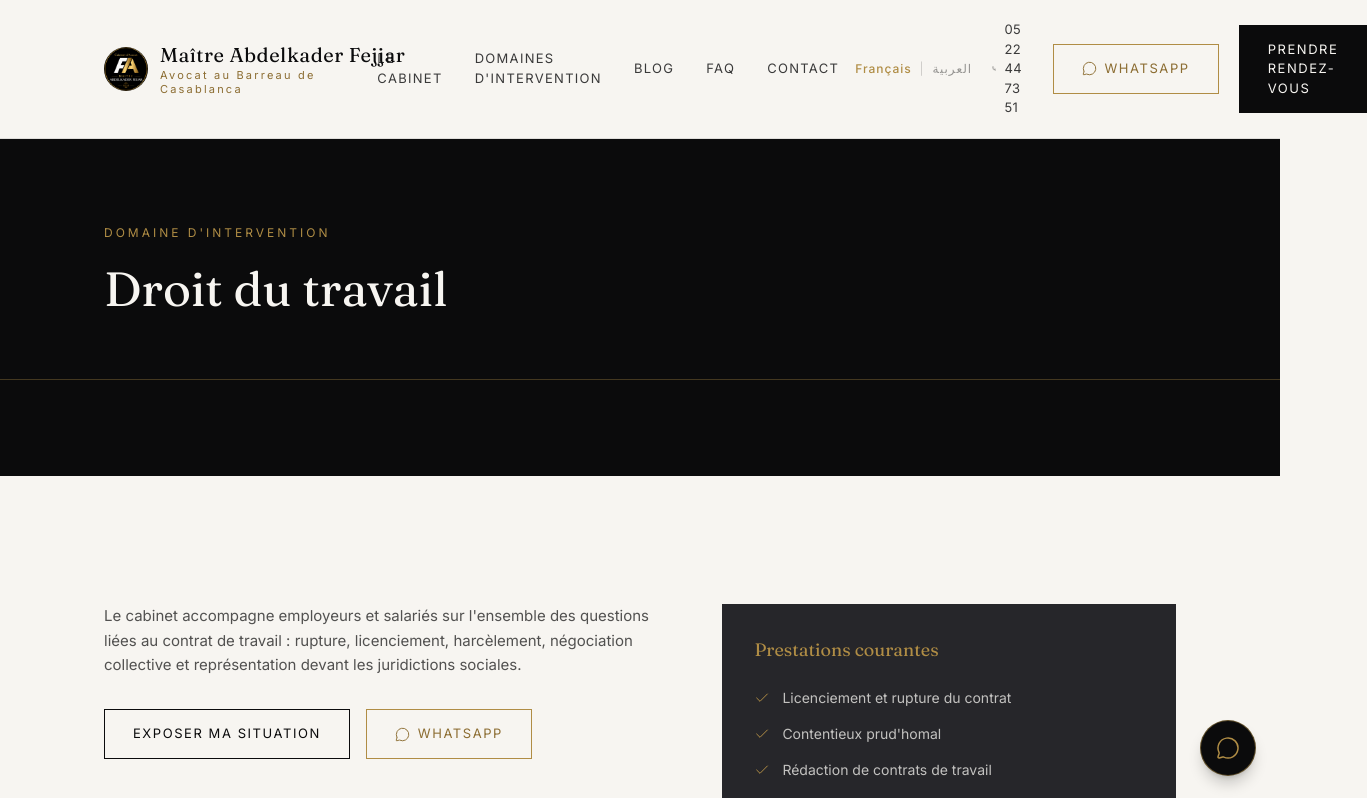
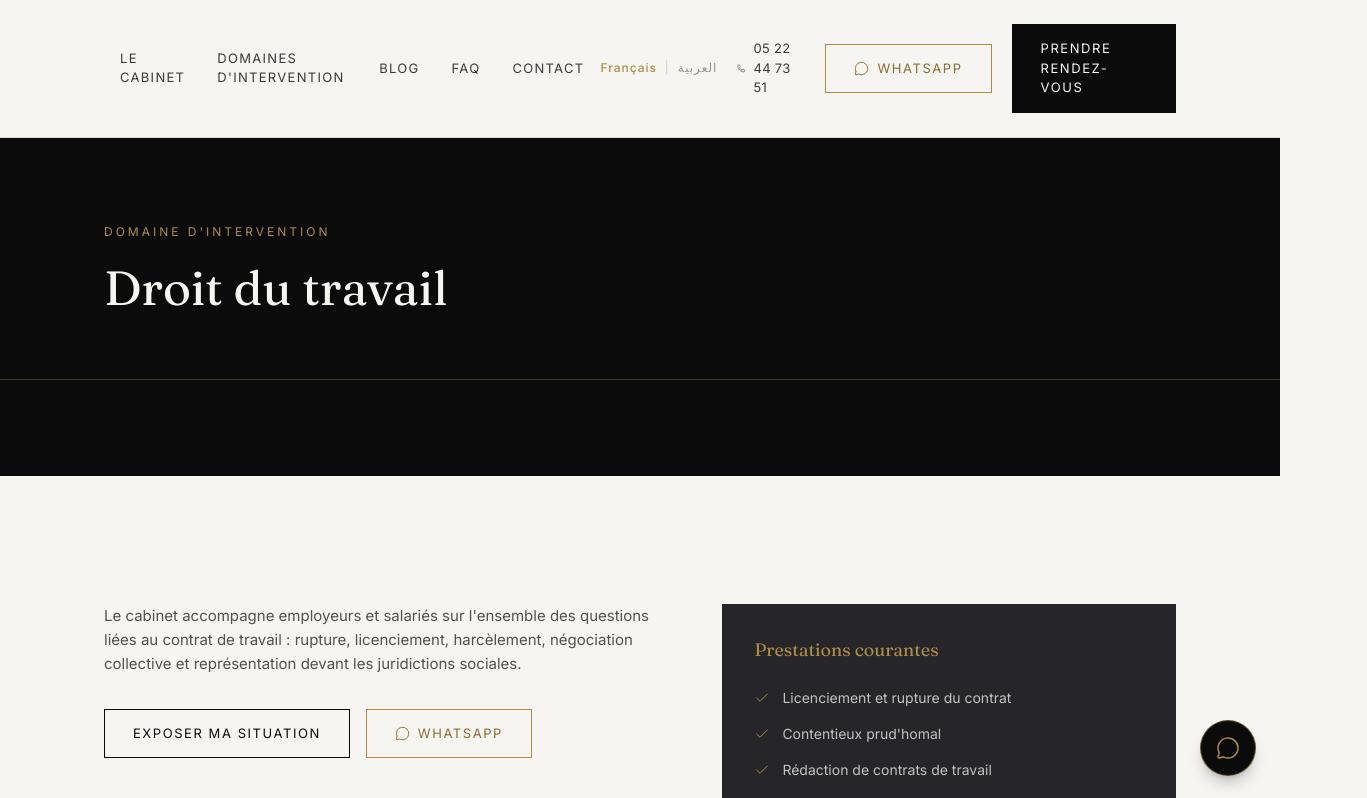
Before and after one commit to mmoh96686-hash/fejjar-avocat, a Next.js app: page /fr/domaines/droit-du-travail in a window 1280 px wide. Shown: the top 798 px of the page, 1367 px wide, since content can reach past the window. Built offline with nearby package versions, Linux system fonts and the light colour scheme.

Commit message:
version 9 ajustement

```diff
--- a/components/layout/Header.tsx
+++ b/components/layout/Header.tsx
@@ -28,7 +28,11 @@ export function Header() {
   return (
     <header className="sticky top-0 z-50 bg-blanc-casse/95 backdrop-blur-sm border-b border-noir/10">
       <Container className="flex items-center justify-between py-5 gap-4">
-        <Link href="/" className="flex items-center gap-3" onClick={() => setOpen(false)}>
+        <Link
+  href="/"
+  className="flex items-center gap-3 flex-1 min-w-0"
+  onClick={() => setOpen(false)}
+>
           <Image
             src="/images/logo.png"
             alt="Logo — Cabinet d'Avocat Maître Abdelkader Fejjar"
@@ -37,8 +41,8 @@ export function Header() {
             className="rounded-full shrink-0"
             priority
           />
-          <span className="flex flex-col leading-tight min-w-0">
-            <span className="font-display text-lg md:text-xl tracking-wide whitespace-nowrap">
+          <span className="flex flex-col leading-tight flex-1 min-w-0 overflow-hidden">
+            <span className="font-display text-[18px] md:text-xl tracking-wide whitespace-nowrap overflow-hidden text-ellipsis">
               {getCabinetName(locale)}
             </span>
             <span className="text-[11px]  tracking-[0.2em] text-dore-fonce">
--- a/messages/fr.json
+++ b/messages/fr.json
@@ -354,7 +354,7 @@
     "items": {
       "droit-du-travail": {
         "nom": "Droit du travail",
-        "resume": "Prise en charge et représentation en matière de relations de travail, pour employeurs et salariés.",
+        "resume": "Conseil juridique avant la conclusion du contrat de travail, accompagnement en cas de difficultés d'exécution de la relation de travail et assistance avant, pendant et après les procédures de règlement des litiges, amiables ou judiciaires.",
         "description": "Le cabinet accompagne employeurs et salariés sur l'ensemble des questions liées au contrat de travail : rupture, licenciement, harcèlement, négociation collective et représentation devant les juridictions sociales.",
         "prestations": [
           "Licenciement et rupture du contrat",
```
